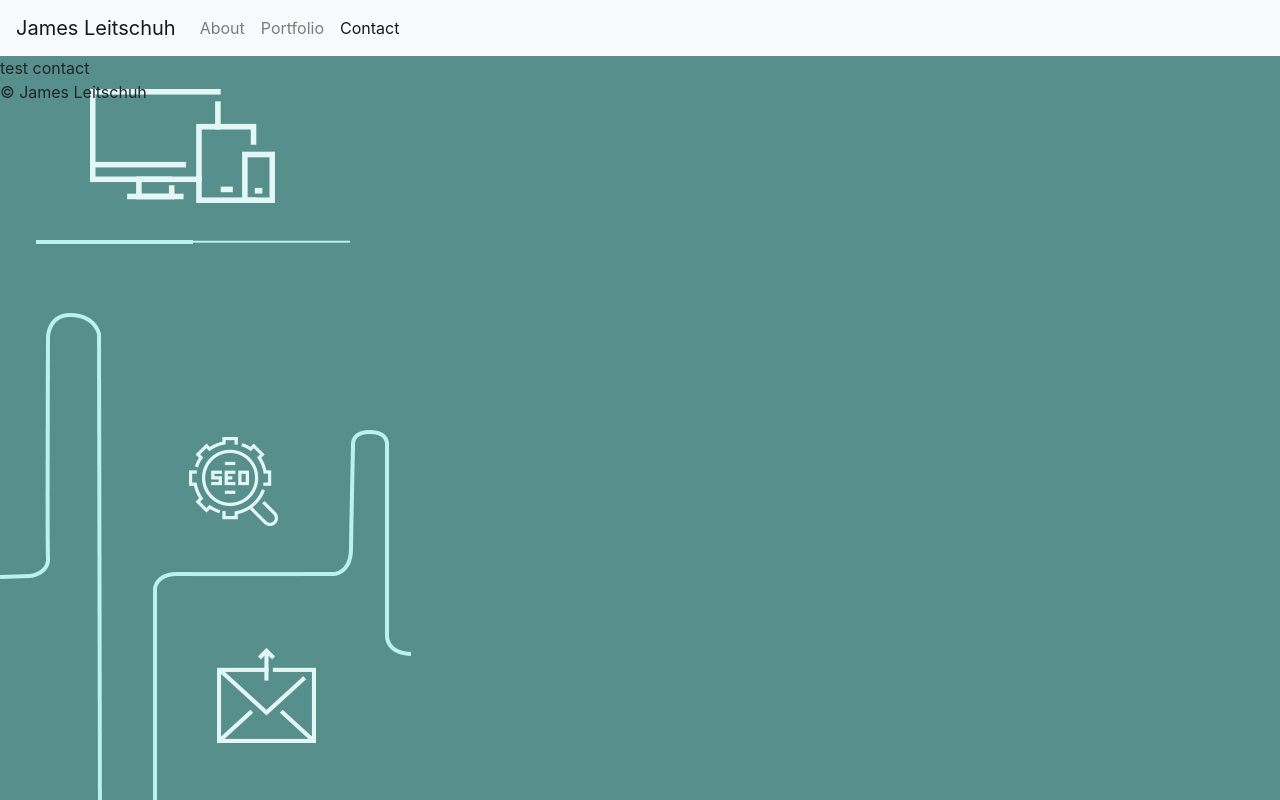
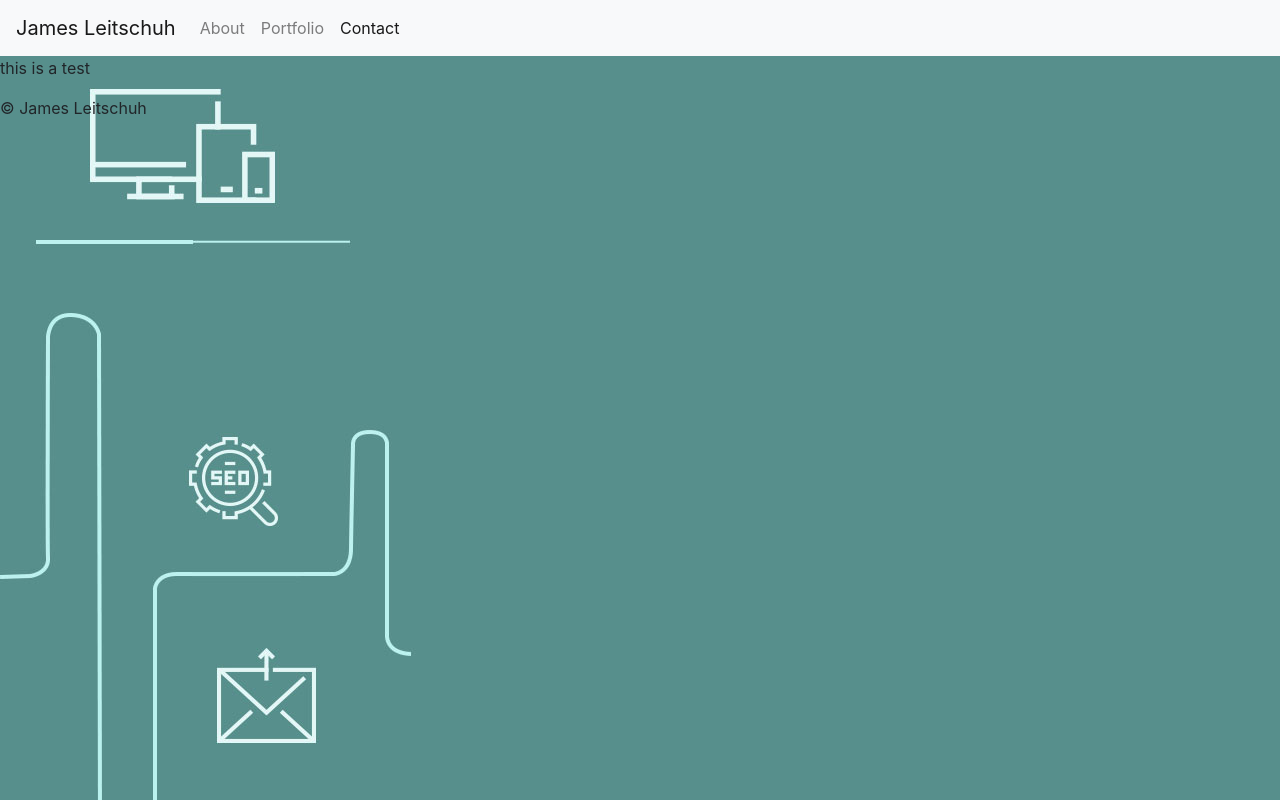
Before and after one commit to jamesleitschuh02/Dynamic-Portfolio, a React (Create React App) app in the folder portfolio/: page /contact in a window 1280 px wide. Built offline with nearby package versions, Linux system fonts and the light colour scheme.

Commit message:
added contact form component

```diff
--- a/portfolio/src/pages/contact.js
+++ b/portfolio/src/pages/contact.js
@@ -1,7 +1,12 @@
 import React from 'react';
+import Container from '../components/Container/Container';
 
 function Contact() {
-    return("test contact");
+    return(
+        <Container>
+            <p>this is a test</p>
+        </Container>
+    );
 }
 
 export default Contact;
```
Also changed, not shown: portfolio/src/components/Contact/Contact.js (added, +20 -0 lines).
